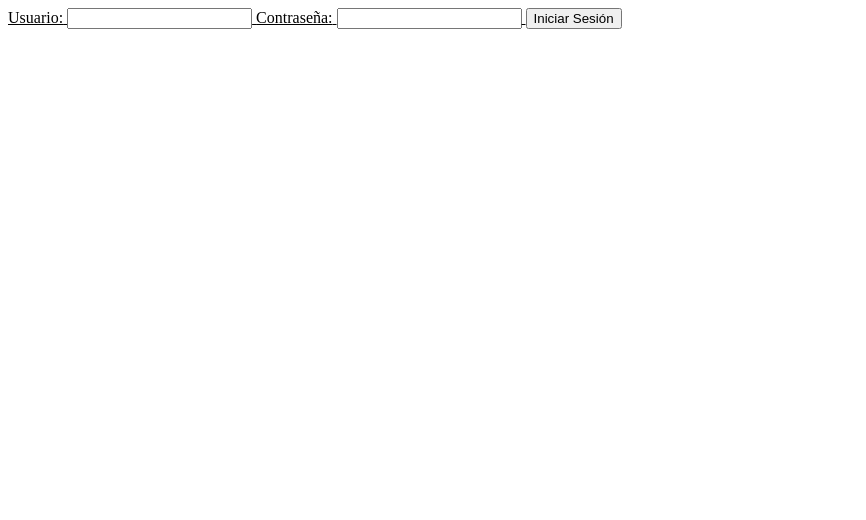
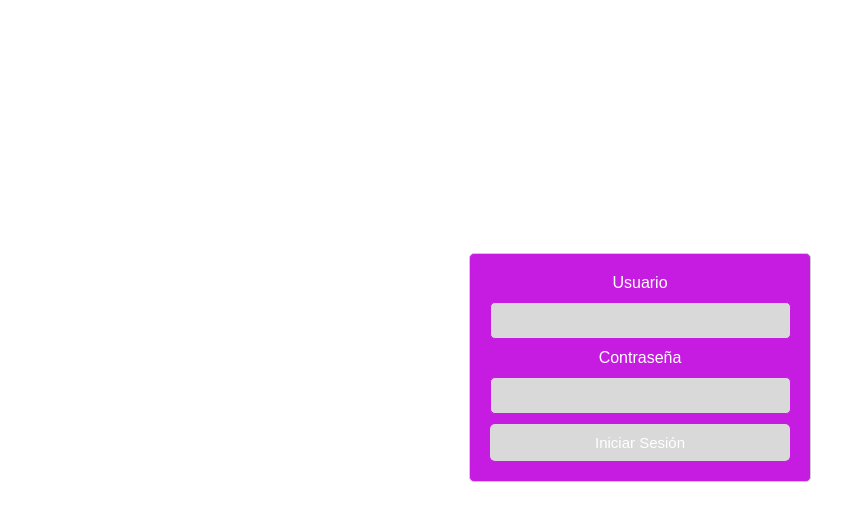
Before and after one commit to GiselaHurtado/MyCrew, a plain HTML site: page index.html in a window 1280 px wide. Shown: the whole page, without its empty margins (0-866 px from the left). Drawn offline with Linux system fonts and the light colour scheme.

Commit message:
css del login

```diff
--- a/index.html
+++ b/index.html
@@ -2,21 +2,19 @@
 <html lang="en">
 <head>
     <meta charset="UTF-8">
-    <meta name="viewport" content="width=device-width, initial-scale=1.0">
+    <meta name="viewport" content="width=device-width, initial-scale=1.0"><link rel="stylesheet" href="/styless/images/style.css">
     <title>Document</title>
 </head>
 <body>
     <div id="login-box">
         <form action="/tu_endpoint_de_autenticacion" method="post">
-            <u>
-            <label for="username">Usuario:</label>
-            <input type="text" id="username" name="username" required>
+            <label for="username">Usuario</label><br>
+            <input type="text" id="username" name="username" required><br>
 
-            <label for="password">Contraseña:</label>
-            <input type="password" id="password" name="password" required>
+            <label for="password">Contraseña</label><br>
+            <input type="password" id="password" name="password" required><br>
 
             <input type="submit" value="Iniciar Sesión">
-            </u>
         </form>
     </div>
 </body>
--- a/styless/images/style.css
+++ b/styless/images/style.css
@@ -1,11 +1,43 @@
-.login-box {
+#login-box {
     width: 300px;
-            padding: 20px;
-            margin: 100px auto;
-            background: #C61CE1;
-            border: 1px solid #C61CE1;
-            border-radius: 30px;
-            box-shadow: 0 0 10px rgba(0, 0, 0, 0.1);
+    padding: 20px;
+    margin: 100px auto;
+    background: #C61CE1;
+    border: 1px solid #ccc;
+    border-radius: 5px;
+    margin-top: 20%;
 }
 
-.input
+#login-box {
+    font-family: Arial;
+    text-align: center;
+    color: white;
+}
+
+input[type="text"], input[type="password"] {
+    width: 93%;
+    padding: 10px;
+    margin: 10px 0;
+    border: 1px solid #C61CE1;
+    border-radius: 5px;
+    background-color: #D9D9D9;
+    font-family: Arial;
+}
+
+
+input[type="submit"] {
+    width: 100%;
+    padding: 10px;
+    border: none;
+    border-radius: 5px;
+    background-color: #D9D9D9;
+    color: white;
+    font-family: Arial;
+    text-align: center;
+    font-size: 15px;
+
+}
+
+input[type="submit"]:hover {
+    background-color: #D9D9D9;
+}
```
